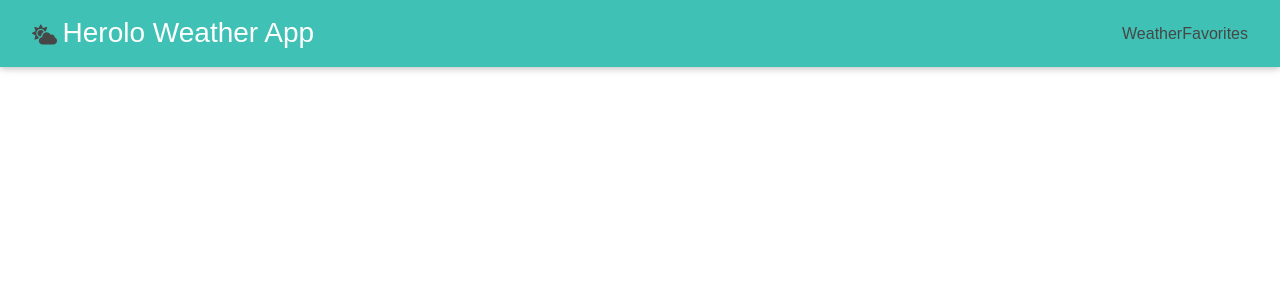
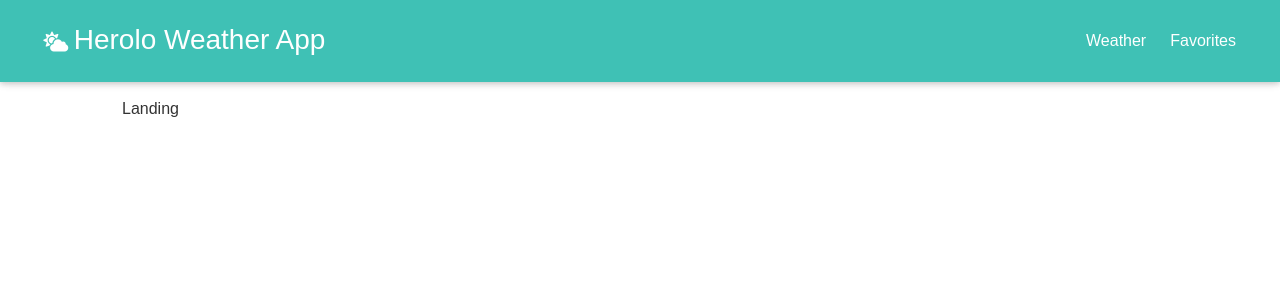
Before and after one commit to sharonreshef/Sharon-Reshef-12-12-2019, a React (Create React App) app: page / in a window 1280 px wide. Shown: the top 300 px of the page. Built offline with nearby package versions, Linux system fonts and the light colour scheme.

Commit message:
Setup React Router & edit navbar links

```diff
--- a/src/App.css
+++ b/src/App.css
@@ -268,7 +268,7 @@ button {
 }
 
 .navbar a:hover {
-  color: #0d47a1;
+  color: #0d6e49;
 }
 
 .navbar .welcome span {
--- a/src/App.js
+++ b/src/App.js
@@ -1,11 +1,30 @@
 import React, { Fragment } from "react";
+import {
+  BrowserRouter as Router,
+  Route,
+  Switch,
+  Redirect
+} from "react-router-dom";
 import Navbar from "./components/layout/Navbar";
+import Landing from "./components/layout/Landing";
+import Favorites from "./components/layout/Favoriets";
 import "./App.css";
 
+import { MDBContainer } from "mdbreact";
+
 const App = () => (
-  <Fragment>
-    <Navbar />
-  </Fragment>
+  <Router>
+    <Fragment>
+      <Navbar />
+      <MDBContainer>
+        <Route exact path="/" component={Landing}></Route>
+        <Switch>
+          <Route exact path="/favorites" component={Favorites} />
+          <Redirect from="*" to="/" />
+        </Switch>
+      </MDBContainer>
+    </Fragment>
+  </Router>
 );
 
 export default App;
--- /dev/null
+++ b/src/components/layout/Favoriets.js
@@ -0,0 +1,7 @@
+import React from "react";
+
+const Favoriets = () => {
+  return <div>Favorites</div>;
+};
+
+export default Favoriets;
--- /dev/null
+++ b/src/components/layout/Landing.js
@@ -0,0 +1,7 @@
+import React from "react";
+
+const Landing = () => {
+  return <div>Landing</div>;
+};
+
+export default Landing;
--- /dev/null
+++ b/src/components/layout/Navbar.css
@@ -0,0 +1,3 @@
+.navbar-toggler-icon {
+  background-image: url('https://www.kristinaaharonov.co.il/wp-content/uploads/2019/02/m.png');
+}
--- a/src/components/layout/Navbar.js
+++ b/src/components/layout/Navbar.js
@@ -1,6 +1,7 @@
-import React, { useState, Fragment } from "react";
+import React, { useState } from "react";
 
 // Style
+import "./Navbar.css";
 import {
   MDBNavbar,
   MDBNavbarBrand,
@@ -21,16 +22,22 @@ const Navbar = () => {
   return (
     <MDBNavbar color="default-color" expand="md" scrolling className="navbar">
       <MDBNavbarBrand>
-        {/* <MDBNavLink to="/"> */} <i className="fas fa-cloud-sun" />
-        {"  "}
-        <strong className="white-text h3">Herolo Weather App</strong>
-        {/* </MDBNavLink> */}
+        <MDBNavLink to="/">
+          {" "}
+          <i className="fas fa-cloud-sun" />
+          {"  "}
+          <strong className="white-text h3">Herolo Weather App</strong>
+        </MDBNavLink>
       </MDBNavbarBrand>
       <MDBNavbarToggler onClick={onClick} />
       <MDBCollapse isOpen={collapse} navbar>
         <MDBNavbarNav right>
-          <MDBNavItem>Weather</MDBNavItem>
-          <MDBNavItem>Favorites</MDBNavItem>
+          <MDBNavItem>
+            <MDBNavLink to="/">Weather</MDBNavLink>
+          </MDBNavItem>
+          <MDBNavItem>
+            <MDBNavLink to="/favorites">Favorites</MDBNavLink>
+          </MDBNavItem>
         </MDBNavbarNav>
       </MDBCollapse>
     </MDBNavbar>
```
